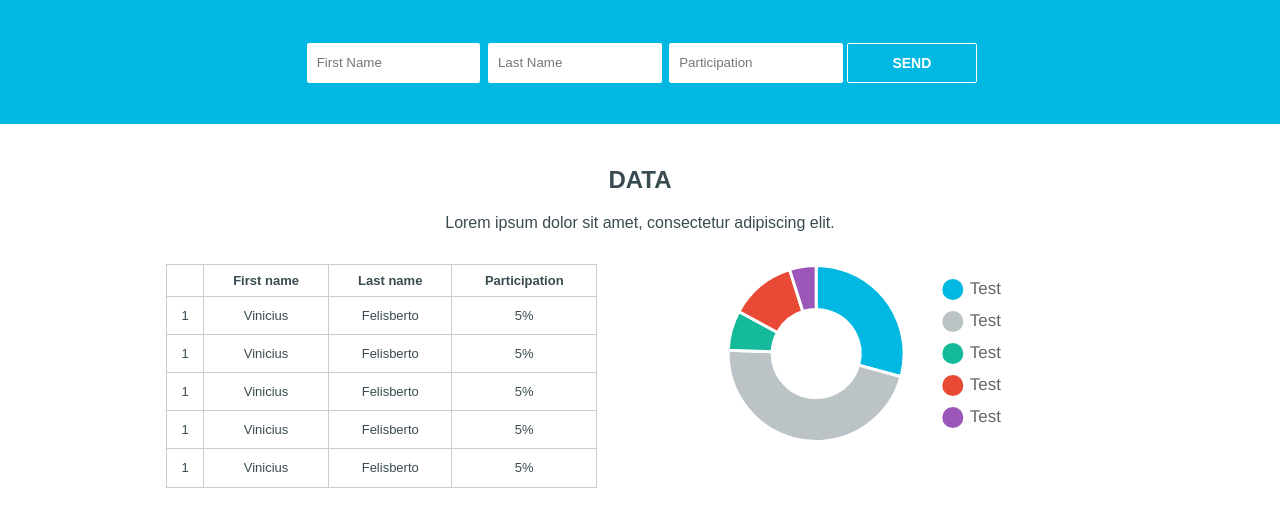
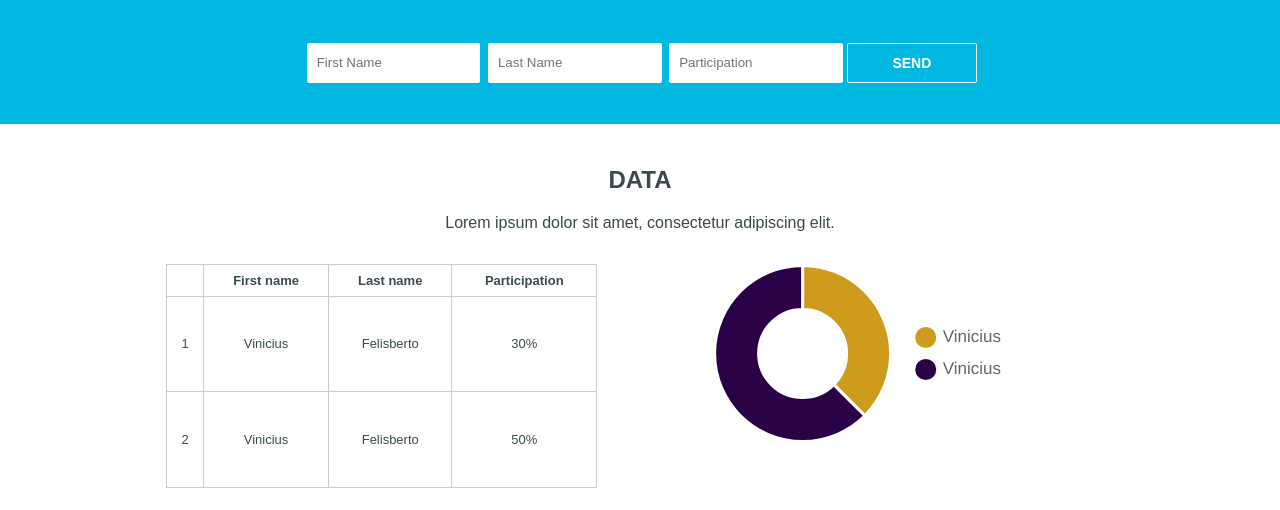
Before and after one commit to vifelisberto/Cubo-FullStack-Challenge, a plain HTML site: page index.html in a window 1280 px wide. Drawn offline with nearby package versions, Linux system fonts and the light colour scheme.

Commit message:
Graph and table JS mount

```diff
--- a/index.html
+++ b/index.html
@@ -10,9 +10,8 @@
 </head>
 
 <body>
-    <!-- style="background: url(layout-onepage.png); background-size: cover;"> -->
     <header>
-        <form method="POST" action="#" autocomplete="off">
+        <form method="POST" action="#" onsubmit="return reload();" autocomplete="off">
             <div class="inputs">
                 <input id="firstName" type="text" name="firstName" placeholder="First Name" maxlength="255" title="First Name"
                     required>
@@ -43,36 +42,6 @@
                     </tr>
                 </thead>
                 <tbody>
-                    <tr>
-                        <td>1</td>
-                        <td>Vinicius</td>
-                        <td>Felisberto</td>
-                        <td>5%</td>
-                    </tr>
-                    <tr>
-                        <td>1</td>
-                        <td>Vinicius</td>
-                        <td>Felisberto</td>
-                        <td>5%</td>
-                    </tr>
-                    <tr>
-                        <td>1</td>
-                        <td>Vinicius</td>
-                        <td>Felisberto</td>
-                        <td>5%</td>
-                    </tr>
-                    <tr>
-                        <td>1</td>
-                        <td>Vinicius</td>
-                        <td>Felisberto</td>
-                        <td>5%</td>
-                    </tr>
-                    <tr>
-                        <td>1</td>
-                        <td>Vinicius</td>
-                        <td>Felisberto</td>
-                        <td>5%</td>
-                    </tr>
                 </tbody>
             </table>
         </div>
@@ -82,52 +51,7 @@
     </section>
 
     <script src="https://cdnjs.cloudflare.com/ajax/libs/Chart.js/2.7.3/Chart.min.js"></script>
-    <script>
-        var data = {
-            labels: ["Test", "Test", "Test", "Test", "Test"],
-            datasets: [{
-                label: 's',
-                data: [12, 19, 3, 5, 2],
-                backgroundColor: [
-                    '#00b8e2',
-                    '#bcc3c7',
-                    '#15ba9a',
-                    '#e94a35',
-                    '#9c55b8'
-                ],
-                borderWidth: 3
-            }]
-        };
-
-        var options = {
-            layout: {
-                padding: {
-                    left: 50,
-                    right: 0,
-                    top: 0,
-                    bottom: 0
-                }
-            },
-            legend: {
-                position: "right",
-                labels: {
-                    usePointStyle: true,
-                    fontSize: 17,
-                    padding: 15,
-                }
-
-            }
-
-
-        };
-
-        var ctx = document.getElementById("myChart").getContext('2d');
-        var myDoughnutChart = new Chart(ctx, {
-            type: 'doughnut',
-            data: data,
-            options: options
-        });
-    </script>
+    <script src="js/script.js"></script>
 </body>
 
 </html>
--- /dev/null
+++ b/js/script.js
@@ -0,0 +1,109 @@
+// var getPromise = getData();
+
+// const getResult = await getPromise();
+
+// async function getData() {
+//     //get data
+
+//     return Promise()
+// }
+let participations = getData();
+
+initTable();
+initGraph();
+
+function getData() {
+    return [{ "id": 1, "firstName": "Vinicius", "lastName": "Felisberto", "participation": 30 },
+    { "id": 2, "firstName": "Vinicius", "lastName": "Felisberto", "participation": 50 }];
+}
+
+function initTable() {
+    let tbody = document.querySelector('div.table table tbody');
+
+    for (participation of participations) {
+        let tr = document.createElement("tr");
+
+        let idTd = document.createElement("td");
+        let firstNameTd = document.createElement("td");
+        let lastNameTd = document.createElement("td");
+        let participationTd = document.createElement("td");
+
+        idTd.innerText = participation.id;
+        firstNameTd.innerText = participation.firstName;
+        lastNameTd.innerText = participation.lastName;
+        participationTd.innerText = `${participation.participation}%`;
+
+        tr.appendChild(idTd);
+        tr.appendChild(firstNameTd);
+        tr.appendChild(lastNameTd);
+        tr.appendChild(participationTd);
+
+        tbody.appendChild(tr);
+    }
+}
+
+function initGraph(){
+    let names = participations.map(function (item) { return item.firstName; });
+    let percentage = participations.map(function (item) { return item.participation; });
+    let colors = [];
+
+    for(let i = 0; i < participations.length; i++) {
+        colors.push(getRandomColor());
+    }
+
+    let data = {
+        labels: names,
+        datasets: [{
+            label: 'Participation',
+            data: percentage,
+            backgroundColor: colors,
+            borderWidth: 3
+        }]
+    };
+
+    let options = {
+        layout: {
+            padding: {
+                left: 50,
+                right: 0,
+                top: 0,
+                bottom: 0
+            }
+        },
+        legend: {
+            position: "right",
+            labels: {
+                usePointStyle: true,
+                fontSize: 17,
+                padding: 15,
+            }
+
+        }
+    };
+
+    let ctx = document.getElementById("myChart").getContext('2d');
+    let myDoughnutChart = new Chart(ctx, {
+        type: 'doughnut',
+        data: data,
+        options: options
+    });
+}
+
+function reload(){
+    participations = getData();
+
+    initTable();
+    initGraph();
+}
+
+/**
+ * reference https://stackoverflow.com/questions/1484506/random-color-generator
+ */
+function getRandomColor() {
+    var letters = '0123456789ABCDEF';
+    var color = '#';
+    for (var i = 0; i < 6; i++) {
+      color += letters[Math.floor(Math.random() * 16)];
+    }
+    return color;
+  }
```
Also changed, not shown: functions/Post.js (deleted, +0 -23 lines), package.json (deleted, +0 -22 lines), 2 other files.
